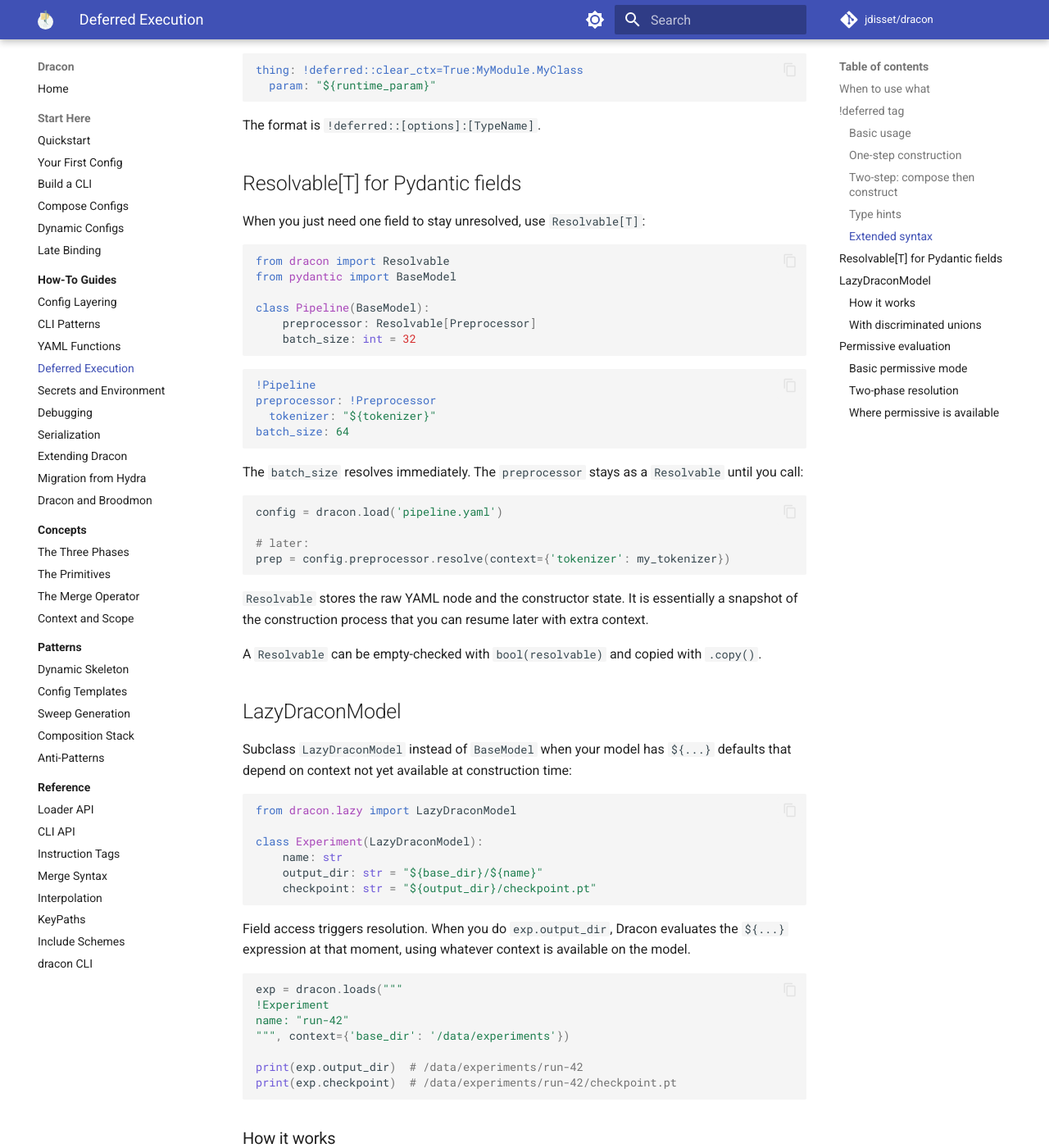
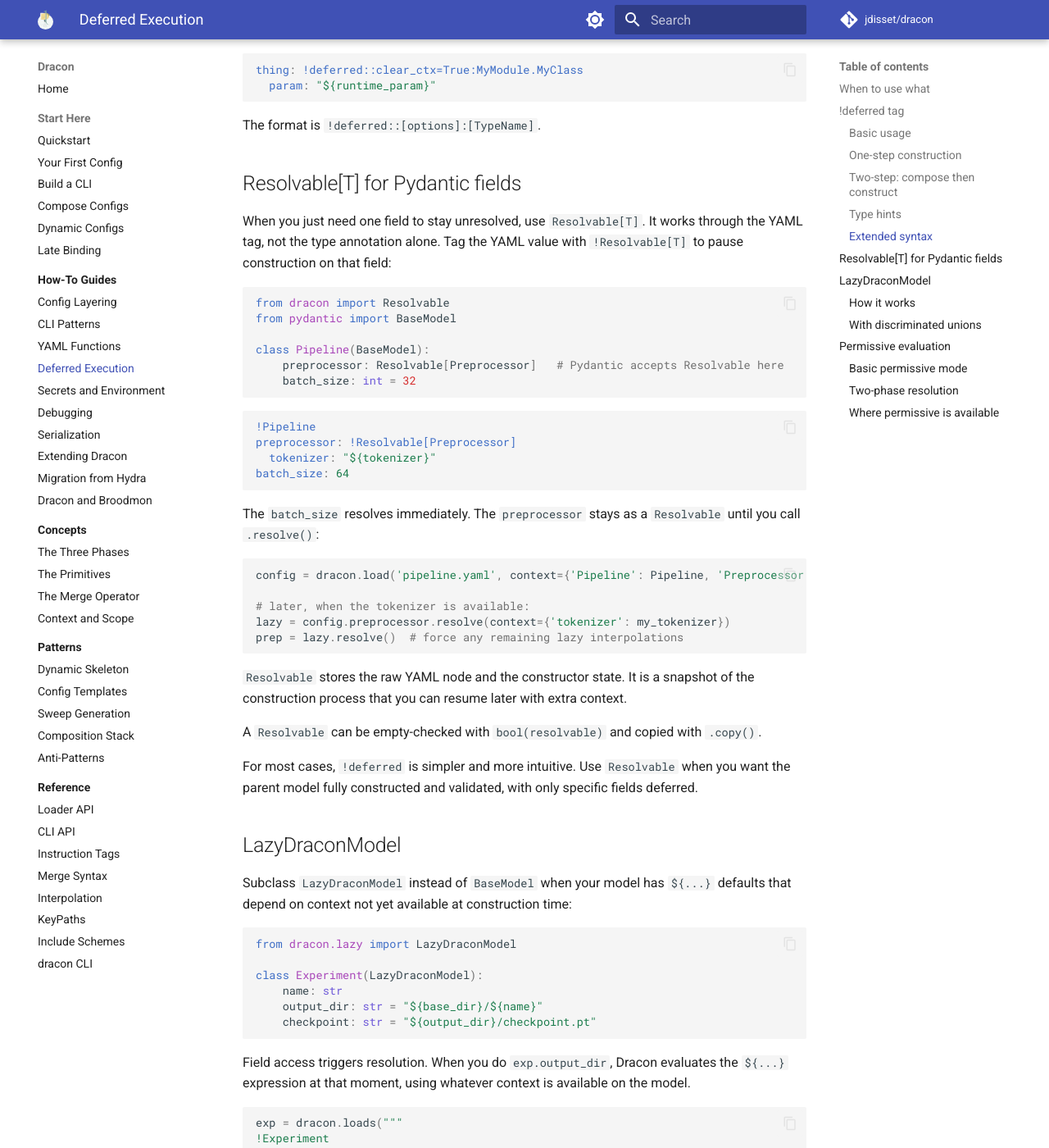
Before and after one commit to jdisset/dracon, an MkDocs documentation site: the page built from docs/guides/deferred-execution.md, in a window 1280 px wide and 1400 px high, scrolled down 2149 px. Shown: the whole window at 82% size. Built offline with MkDocs 1.6.1 and Material for MkDocs 9.7.7, drawn with Linux system fonts in a browser that asks for light colours; comment, search, counter and statistics services are not loaded.

Commit message:
small foc correction

````diff
--- a/docs/guides/deferred-execution.md
+++ b/docs/guides/deferred-execution.md
@@ -95,36 +95,39 @@ The format is `!deferred::[options]:[TypeName]`.
 
 ## Resolvable[T] for Pydantic fields
 
-When you just need one field to stay unresolved, use `Resolvable[T]`:
+When you just need one field to stay unresolved, use `Resolvable[T]`. It works through the YAML tag, not the type annotation alone. Tag the YAML value with `!Resolvable[T]` to pause construction on that field:
 
 ```python
 from dracon import Resolvable
 from pydantic import BaseModel
 
 class Pipeline(BaseModel):
-    preprocessor: Resolvable[Preprocessor]
+    preprocessor: Resolvable[Preprocessor]   # Pydantic accepts Resolvable here
     batch_size: int = 32
 ```
 
 ```yaml
 !Pipeline
-preprocessor: !Preprocessor
+preprocessor: !Resolvable[Preprocessor]
   tokenizer: "${tokenizer}"
 batch_size: 64
 ```
 
-The `batch_size` resolves immediately. The `preprocessor` stays as a `Resolvable` until you call:
+The `batch_size` resolves immediately. The `preprocessor` stays as a `Resolvable` until you call `.resolve()`:
 
 ```python
-config = dracon.load('pipeline.yaml')
+config = dracon.load('pipeline.yaml', context={'Pipeline': Pipeline, 'Preprocessor': Preprocessor})
 
-# later:
-prep = config.preprocessor.resolve(context={'tokenizer': my_tokenizer})
+# later, when the tokenizer is available:
+lazy = config.preprocessor.resolve(context={'tokenizer': my_tokenizer})
+prep = lazy.resolve()  # force any remaining lazy interpolations
 ```
 
-`Resolvable` stores the raw YAML node and the constructor state. It is essentially a snapshot of the construction process that you can resume later with extra context.
+`Resolvable` stores the raw YAML node and the constructor state. It is a snapshot of the construction process that you can resume later with extra context.
 
 A `Resolvable` can be empty-checked with `bool(resolvable)` and copied with `.copy()`.
+
+For most cases, `!deferred` is simpler and more intuitive. Use `Resolvable` when you want the parent model fully constructed and validated, with only specific fields deferred.
 
 ## LazyDraconModel
 
````
Also changed, not shown: docs/tutorials/05-late-binding.md (+9 -6 lines).
